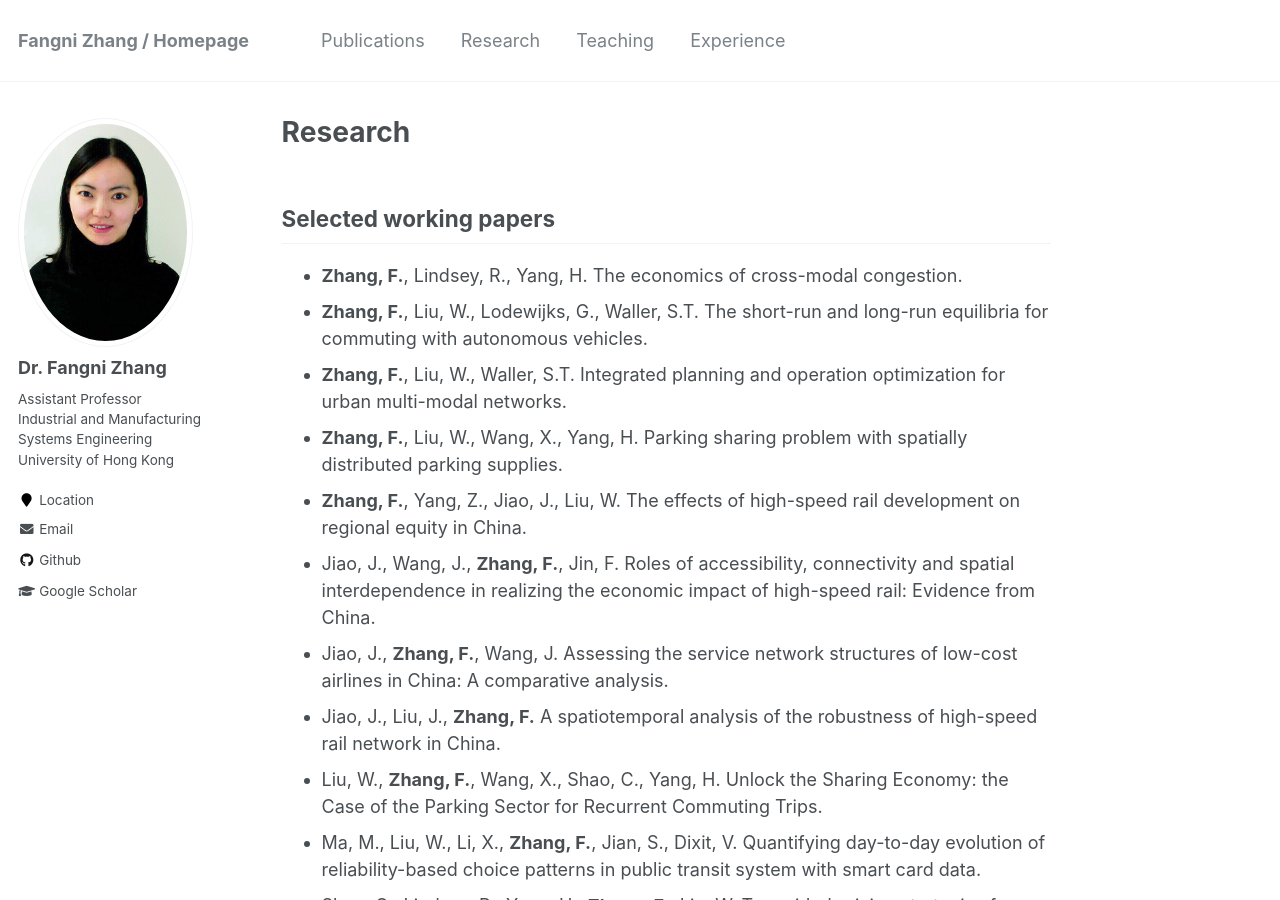
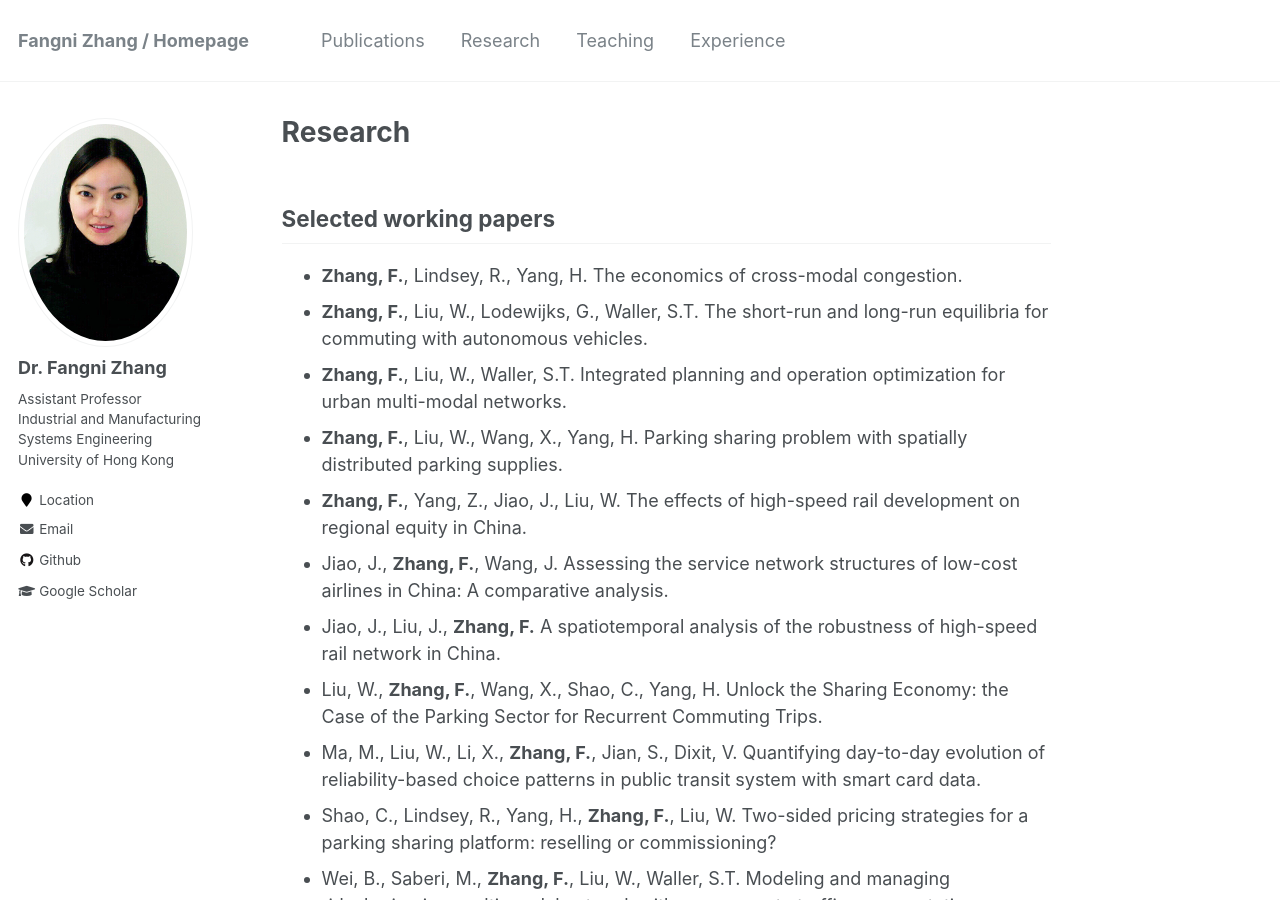
Before and after one commit to fangnizhang/fangnizhang.github.io, a Jekyll site: the page built from _pages/research.md, in a window 1280 px wide and 900 px high. Built offline with Jekyll 4.4.1, drawn with Linux system fonts in a browser that asks for light colours.

Commit message:
Update research.md

```diff
--- a/_pages/research.md
+++ b/_pages/research.md
@@ -11,7 +11,6 @@ Selected working papers
 * **Zhang, F.**, Liu, W., Waller, S.T. Integrated planning and operation optimization for urban multi-modal networks.
 * **Zhang, F.**, Liu, W., Wang, X., Yang, H. Parking sharing problem with spatially distributed parking supplies.
 * **Zhang, F.**, Yang, Z., Jiao, J., Liu, W. The effects of high-speed rail development on regional equity in China.
-* Jiao, J., Wang, J., **Zhang, F.**, Jin, F. Roles of accessibility, connectivity and spatial interdependence in realizing the economic impact of high-speed rail: Evidence from China.
 * Jiao, J., **Zhang, F.**, Wang, J. Assessing the service network structures of low-cost airlines in China: A comparative analysis.
 * Jiao, J., Liu, J., **Zhang, F.** A spatiotemporal analysis of the robustness of high-speed rail network in China.
 * Liu, W., **Zhang, F.**, Wang, X., Shao, C., Yang, H. Unlock the Sharing Economy: the Case of the Parking Sector for Recurrent Commuting Trips.
```
